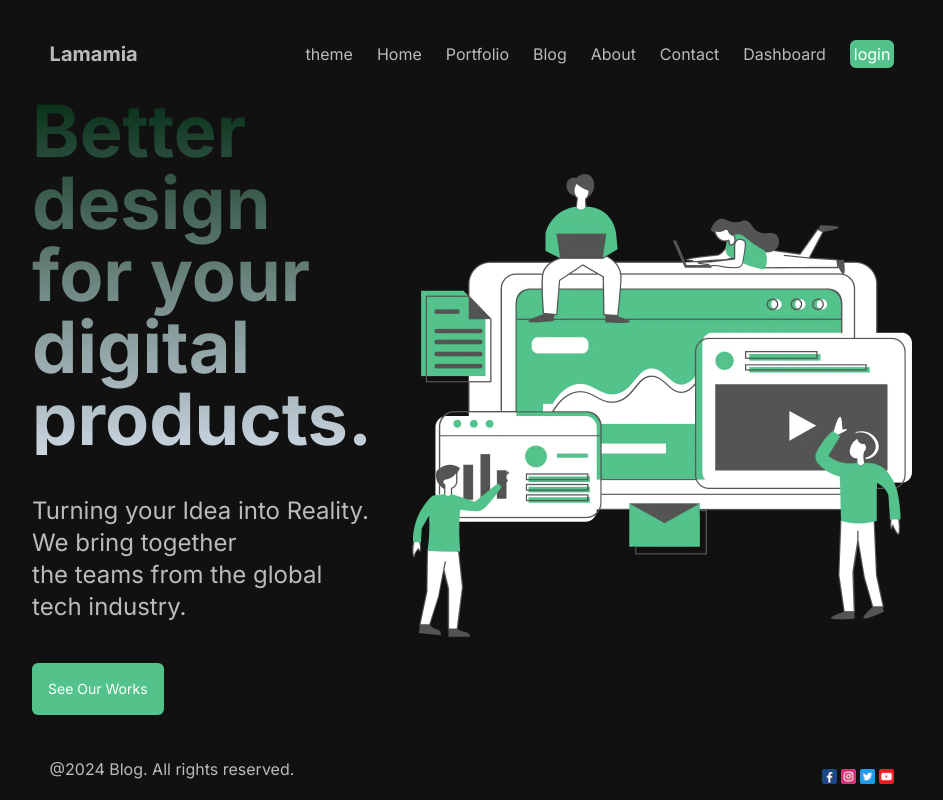
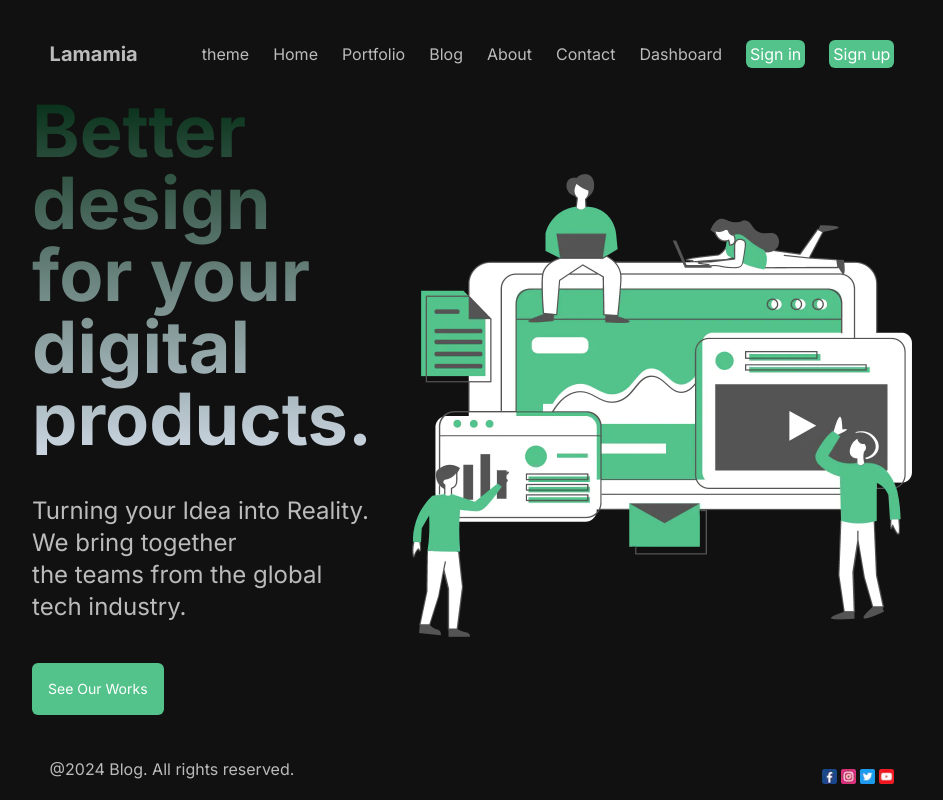
Before and after one commit to aladinugurr/next-blog, a Next.js app: page / in a window 1280 px wide. Shown: the whole page, without its empty margins (168-1111 px from the left). Built offline with nearby package versions, Linux system fonts and the light colour scheme; no server answers.

Commit message:
clerk fix

```diff
--- a/src/app/components/Navbar.jsx
+++ b/src/app/components/Navbar.jsx
@@ -17,7 +17,8 @@ const Navbar = async () => {
 						<Link href={`${item.link}`}>{item.name}</Link>
 					</li>
 				))}
-				{!user && <Button url="/login" title="login" />}
+				{!user && <Button url="/sign-in" title="Sign in" />}
+				{!user && <Button url="/sign-up" title="Sign up" />}
 				{user && user.firstName + " " + user.lastName}
 				<UserButton afterSignOutUrl="/" />
 			</div>
--- a/src/app/login/page.jsx
+++ /dev/null
@@ -1,10 +0,0 @@
-import { SignInButton, SignUpButton } from "@clerk/nextjs";
-import { SignIn } from "@clerk/nextjs";
-
-export default function page() {
-	return (
-		<div className="h-[80vh] flex items-center justify-center">
-			<SignIn />
-		</div>
-	);
-}
--- /dev/null
+++ b/src/app/sign-in/[[...sign-in]]/page.jsx
@@ -0,0 +1,9 @@
+import { SignIn } from "@clerk/nextjs";
+
+export default function page() {
+	return (
+		<div className="flex justify-center items-center">
+			<SignIn />
+		</div>
+	);
+}
--- /dev/null
+++ b/src/app/sign-up/[[...sign-up]]/page.jsx
@@ -0,0 +1,9 @@
+import { SignUp } from "@clerk/nextjs";
+
+export default function page() {
+	return (
+		<div className="flex justify-center items-center">
+			<SignUp />
+		</div>
+	);
+}
```
